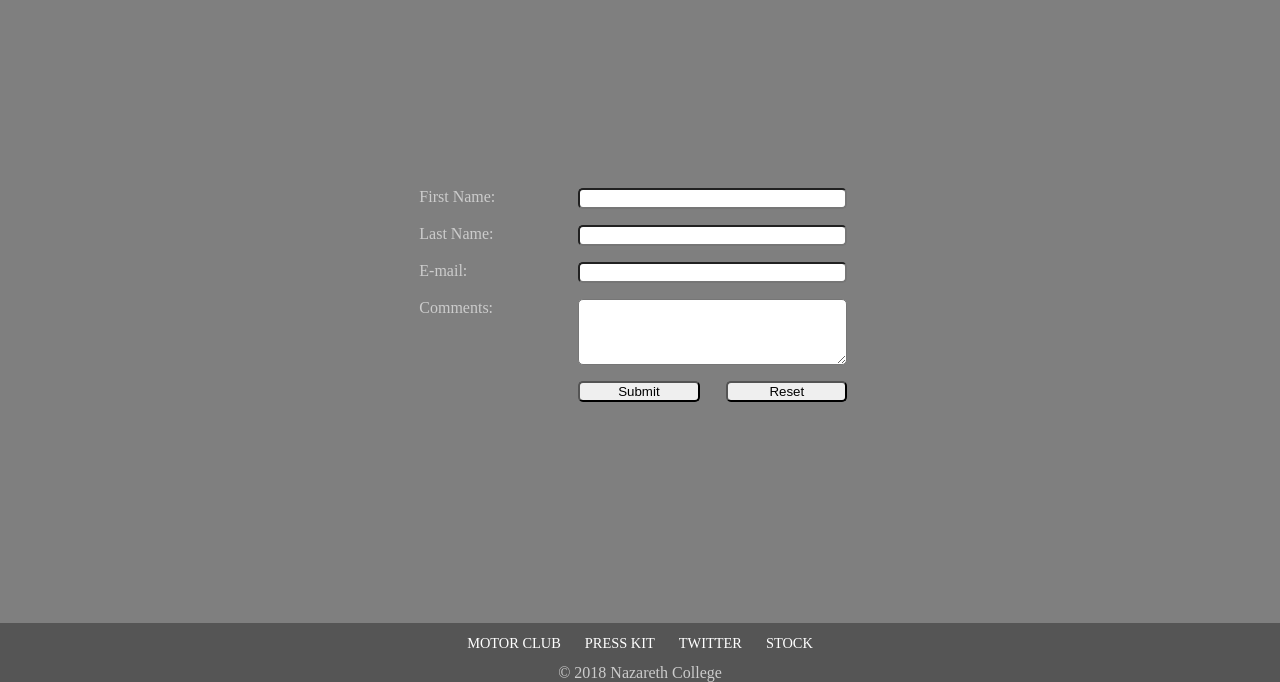
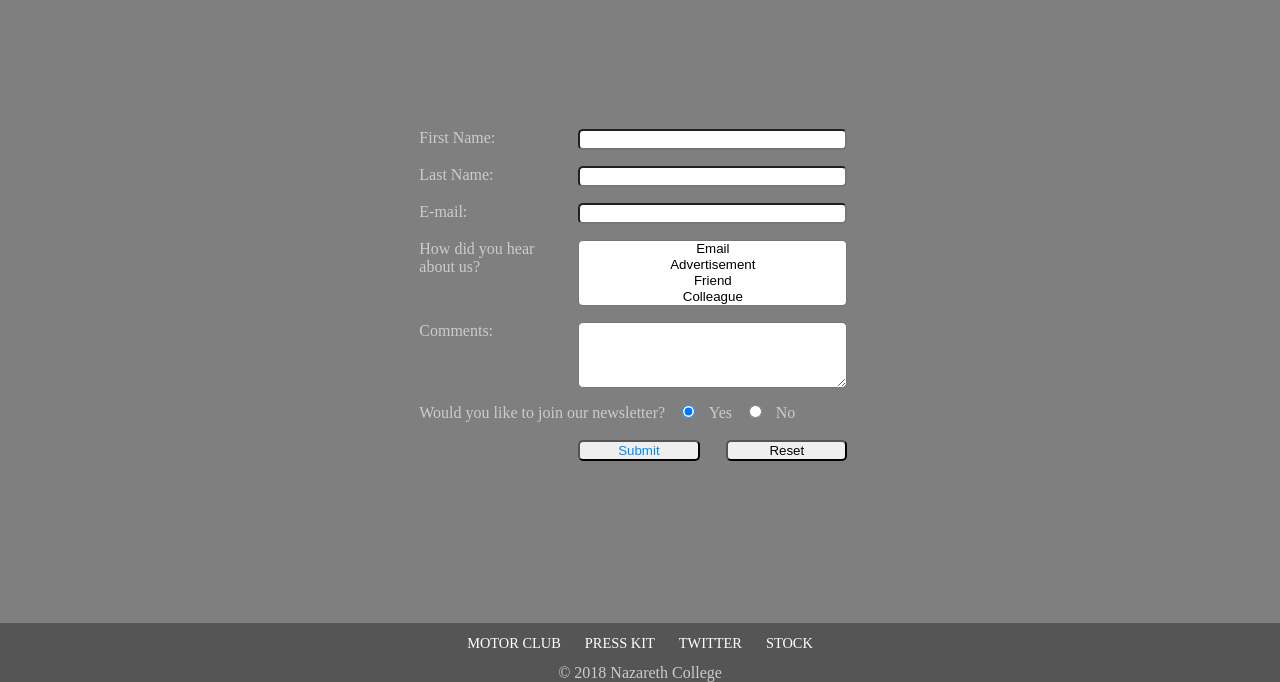
Before and after one commit to kteresc2/assignment4-demo, a plain HTML site: page contact.html in a window 1280 px wide. Shown: the part 118-800 px from the top of the page. Drawn offline with Linux system fonts and the light colour scheme.

Commit message:
Added more contact form info

```diff
--- a/contact.html
+++ b/contact.html
@@ -38,14 +38,36 @@
                 <input type="text" name="email" id="email">
             </p>
             <p>
+                <label for="how-you-heard">How did you hear about us?</label>
+                <select name="how-you-heard" id="how-you-heard" multiple="true">
+                    <option value="email">Email</option>
+                    <option value="ad">Advertisement</option>
+                    <option value="friend">Friend</option>
+                    <option value="colleague">Colleague</option>
+                    <option value="web">Website</option>
+                    <option value="search">Google Search</option>
+                </select>
+            </p>
+            <p>
                 <label for="comments">Comments:</label>
                 <textarea name="comments" id="comments" rows="4" cols="40"></textarea>
             </p>
+
+            <div class="radio-buttons">
+                <label for="join-newsletter">Would you like to join our newsletter?</label>
+                <input type="radio" name="join-newsletter" value="Yes" checked>Yes
+                <input type="radio" name="join-newsletter" value="No">No
+            </div>
+            <br>
+
+
             <p>
                 <label></label>
-            <input class="form-button" type="submit" value="Submit">
-            <input class="form-button" type="reset" value="Reset">
+                <input type="submit" value="Submit">
+                <input type="reset" value="Reset">
             </p>
+
+
         </form>
     </main>
 
--- a/resources/css/styles.css
+++ b/resources/css/styles.css
@@ -82,14 +82,23 @@ form label {
     flex-basis: 33%;
 }
 
-form input, textarea {
+form input, textarea, select {
     flex: 1;
     margin: 0 1em;
     border-radius: 5px;
 }
 
-form-button {
-    margin-right: 1em;
+form select {
+    text-align: center;
+
+}
+
+form input[type=submit] {
+    color:#0089ff;
+}
+
+.radio-buttons {
+    margin-right: 15px;
 }
 
 .hero-text {
```
Lines whose indentation alone changed are shown as unchanged.
